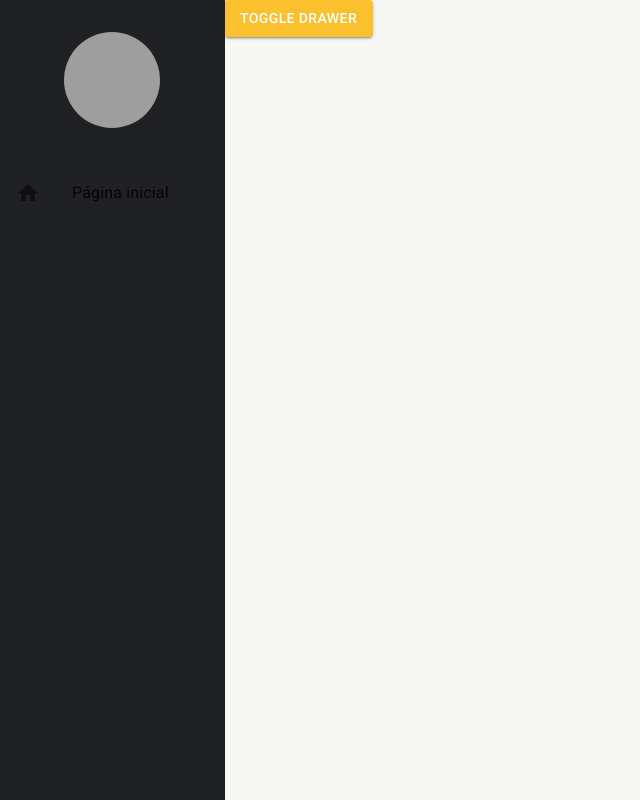
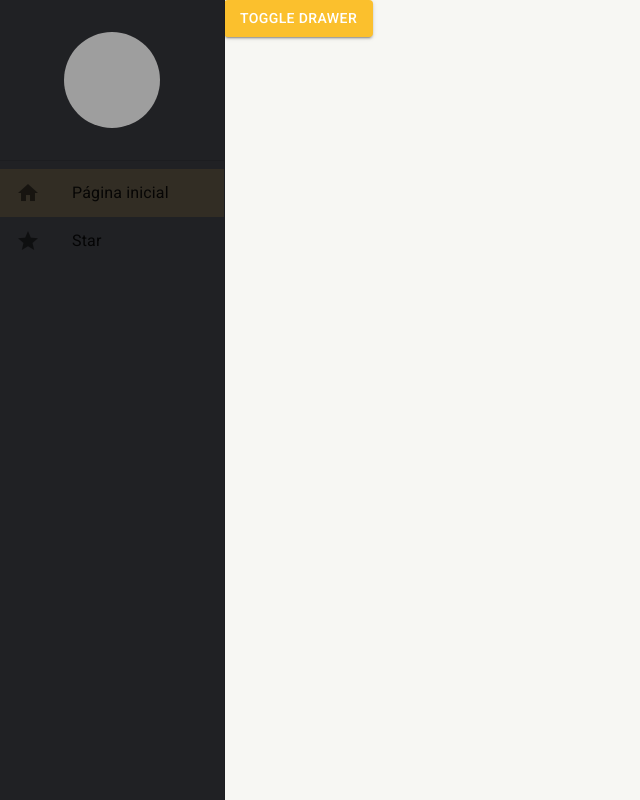
Before and after one commit to TiagoOliverDev/dash-one, a React (Create React App) app: page /pagina-inicial in a window 1280 px wide. Shown: the whole page, without its empty margins (0-640 px from the left). Built offline with nearby package versions, Linux system fonts and the light colour scheme; grey boxes are pictures that could not be loaded.

Commit message:
feat: opções de menu do drawer de forma dinâmica

```diff
--- a/src/routes/index.tsx
+++ b/src/routes/index.tsx
@@ -1,10 +1,28 @@
 import { Button } from "@mui/material"
 import { Routes, Route, Navigate } from "react-router-dom"
 import { useDrawerContext } from "../shared/contexts"
+import { useEffect } from "react";
 
 export const AppRoutes = () => {
 
-    const { toggleDrawerOpen } = useDrawerContext();
+    const { toggleDrawerOpen, setDrawerOptions } = useDrawerContext();
+
+    // useEffect garante que o que estiver dentro dele seja executado somente uma vez
+    useEffect(() => {
+        //setando as opções de menu na sidebar lateral
+        setDrawerOptions([
+            {
+                icon: "home",
+                path: "/pagina-inicial",
+                label: "Página inicial",
+            },
+            {
+                icon: "star",
+                path: "/teste",
+                label: "Star",
+            },
+        ]);
+    }, []);
 
     return(
         <Routes>
--- a/src/shared/components/menu-lateral/MenuLateral.tsx
+++ b/src/shared/components/menu-lateral/MenuLateral.tsx
@@ -14,6 +14,40 @@
 } from "@mui/material";
 import { Inbox } from "@mui/icons-material";
 import { useDrawerContext } from "../../contexts";
+import { useMatch, useNavigate, useResolvedPath } from "react-router-dom";
+
+interface ListItemLinkProps {
+  label: string;
+  icon: string;
+  to: string; //serve para ir para outra rota
+  onClick: (() => void) | undefined; //serve para quando eu estiver com o menu lateral aberto e clicar na opção de menu, vou querer fechar o menu lateral
+}
+
+const ListItemLink: React.FC<ListItemLinkProps> = ({
+  label,
+  icon,
+  to,
+  onClick,
+}) => {
+  const navigate = useNavigate();
+
+  const resolvePath = useResolvedPath(to); //pega dentro do router dom e vai interpretar para deixar algumas config disponiveis
+  const match = useMatch({ path: resolvePath.pathname, end: false }); // agora o nosso match irá saber se nossa opção de menu está selecionada ou não
+
+  const handleClick = () => {
+    navigate(to);
+    onClick?.();
+  };
+
+  return (
+    <ListItemButton selected={!!match} onClick={handleClick}>
+      <ListItemIcon>
+        <Icon>{icon}</Icon>
+      </ListItemIcon>
+      <ListItemText primary={label} />
+    </ListItemButton>
+  );
+};
 
 export const MenuLateral: React.FC<{ children: ReactNode }> = ({
   children,
@@ -21,11 +55,15 @@
   const theme = useTheme(); //useTheme consegue acessar o tema base da nossa aplicação
   const smDown = useMediaQuery(theme.breakpoints.down("sm")); //hook do material ui para responsividade, nesse caso retorna true se for menor que 600px
 
-  const { isDrawerOpen, toggleDrawerOpen } = useDrawerContext();
+  const { isDrawerOpen, toggleDrawerOpen, drawerOptions } = useDrawerContext();
 
   return (
     <>
-      <Drawer open={isDrawerOpen} variant={smDown ? "temporary" : "permanent"} onClose={toggleDrawerOpen}>
+      <Drawer
+        open={isDrawerOpen}
+        variant={smDown ? "temporary" : "permanent"}
+        onClose={toggleDrawerOpen}
+      >
         <Box
           width={theme.spacing(28)}
           height="100%"
@@ -48,15 +86,18 @@
           <Divider />
 
           <Box flex={1}>
-            {" "}
             {/* Aqui significa que esse box vai ter todo o restante do espaço disponível */}
             <List component="nav">
-              <ListItemButton>
-                <ListItemIcon>
-                  <Icon>home</Icon>
-                </ListItemIcon>
-                <ListItemText primary="Página inicial" />
-              </ListItemButton>
+              {/* Ṕercorrendo nosso drawerOptions para setar opções de menu dinâmicamente */}
+              {drawerOptions.map(drawerOption => (
+                <ListItemLink
+                  to={drawerOption.path}
+                  key={drawerOption.path}
+                  icon={drawerOption.icon}
+                  label={drawerOption.label}
+                  onClick={smDown ? toggleDrawerOpen : undefined}
+                />
+              ))}
             </List>
           </Box>
         </Box>
--- a/src/shared/contexts/DraweContext.tsx
+++ b/src/shared/contexts/DraweContext.tsx
@@ -1,9 +1,16 @@
 import { createContext, ReactNode, useCallback, useContext, useState } from "react";
 
+interface IDrawerOptions {
+  icon: string;
+  label: string;
+  path: string;
+}
 
 interface IDrawerContextData {
   isDrawerOpen: boolean;
   toggleDrawerOpen: () => void;
+  drawerOptions: IDrawerOptions[];
+  setDrawerOptions: (newDrawerOptions: IDrawerOptions[]) => void;
 }
 
 interface IThemeProviderProps {
@@ -19,15 +26,20 @@
 export const DrawerProvider: React.FC<IThemeProviderProps> = ({ children }) => {
 
   const [isDrawerOpen, setIsDrawerOpen] = useState(false);
+  const [drawerOptions, setDrawerOptions] = useState<IDrawerOptions[]>([]);
 
   const toggleDrawerOpen = useCallback(() => {
     //useCallback serve para armazenar funções dentro dele
     setIsDrawerOpen(oldDrawerOpen => !oldDrawerOpen );
   }, []) // [] = dependência
 
+  const handleSetDrawerOptions = useCallback((newDrawerOptions: IDrawerOptions[]) => {
+    setDrawerOptions(newDrawerOptions);
+  }, []) // Função para inserir opções de menu na sidebar lateral
+
 
   return (
-    <DrawerContext.Provider value={{ isDrawerOpen, toggleDrawerOpen}}>
+    <DrawerContext.Provider value={{ isDrawerOpen, drawerOptions, toggleDrawerOpen, setDrawerOptions: handleSetDrawerOptions}}>
       {children}
     </DrawerContext.Provider>
   );
```
Also changed, not shown: Notações.txt.
